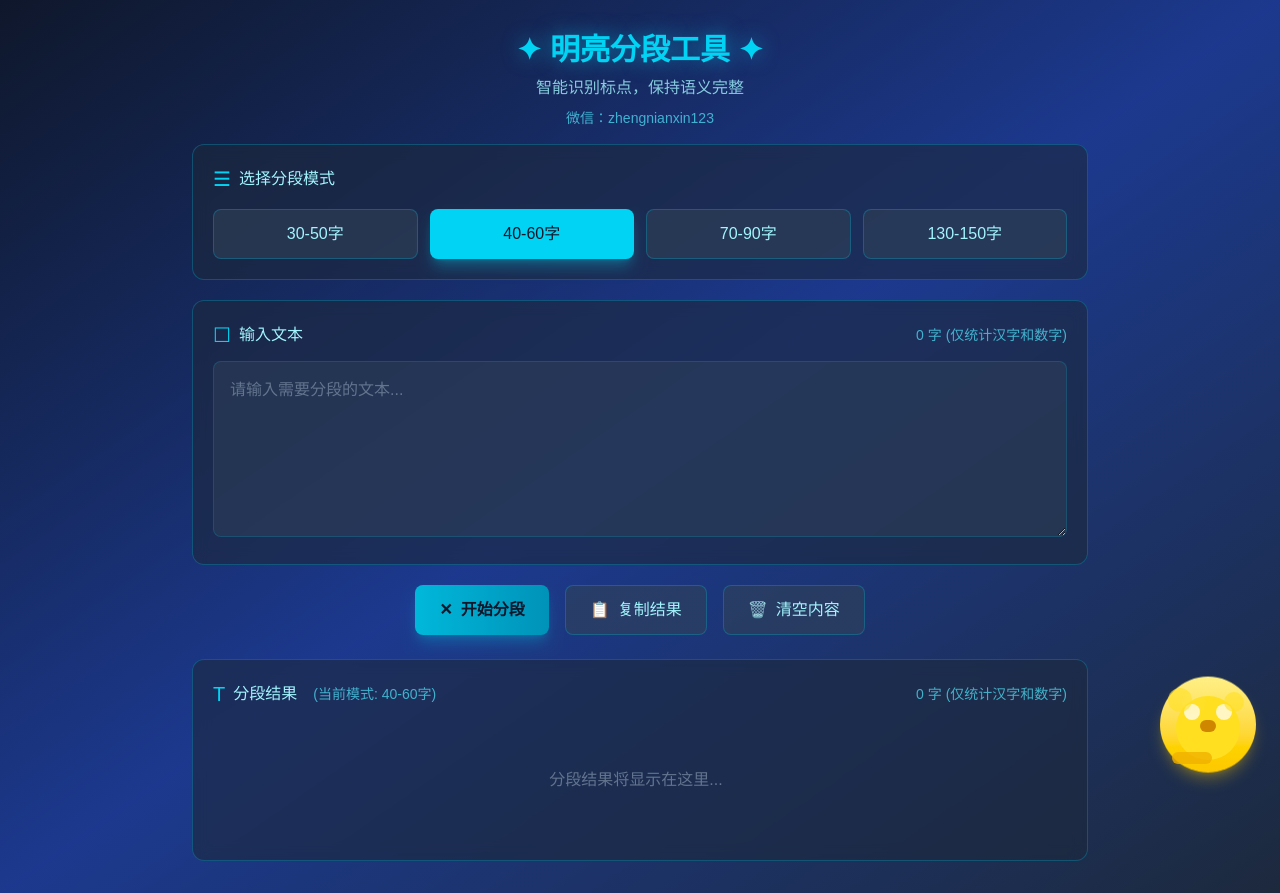
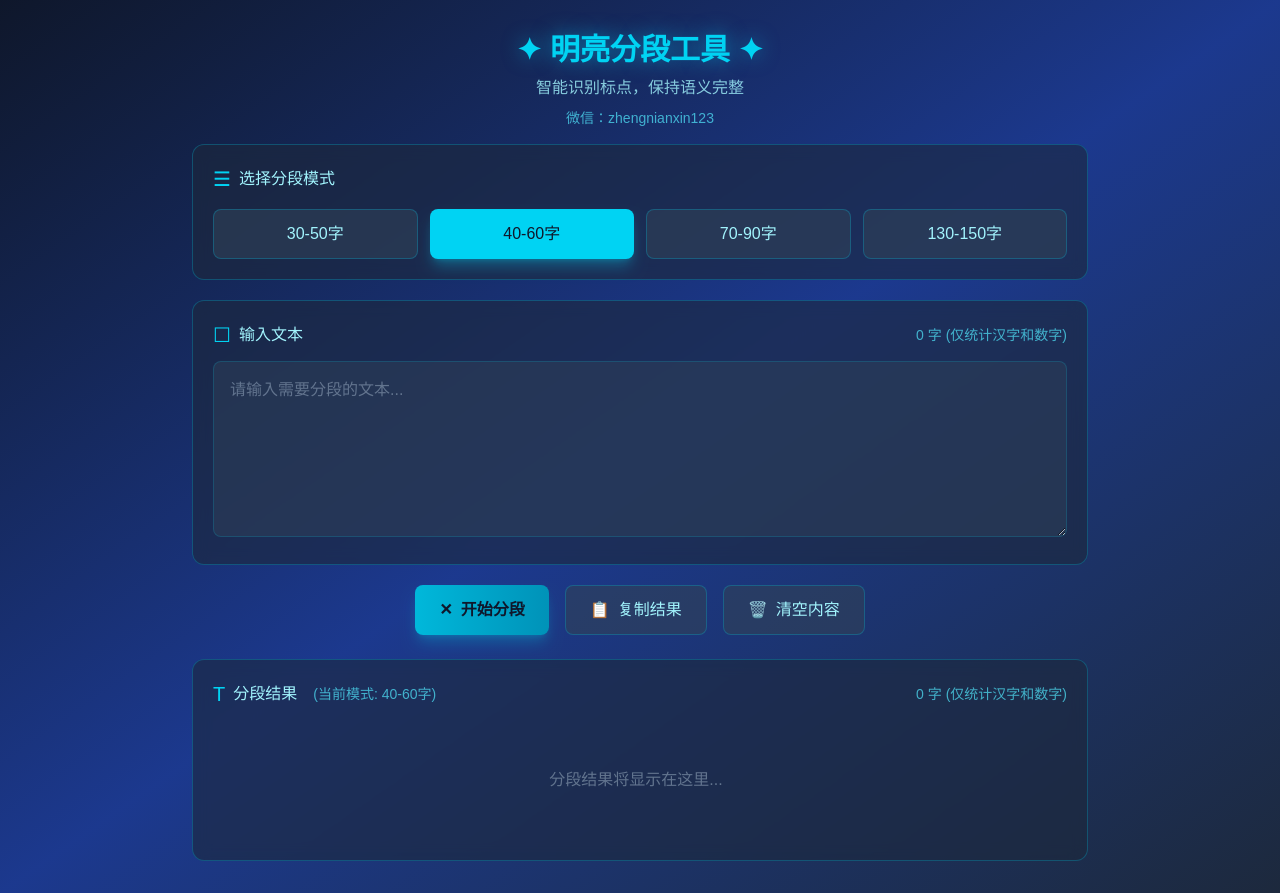
Before and after one commit to juezhinigulasi/separate, a Next.js app: page / in a window 1280 px wide. Built offline with nearby package versions, Linux system fonts and the light colour scheme.

Commit message:
remove dog animation

```diff
--- a/src/app/page.tsx
+++ b/src/app/page.tsx
@@ -254,27 +254,6 @@ export default function Home() {
           </div>
         </div>
 
-        <div className="fixed bottom-6 right-6 z-50">
-          <div className="relative cursor-pointer group">
-            <div className="relative w-24 h-24">
-              <div className="absolute inset-0 bg-gradient-to-b from-yellow-200 to-yellow-400 rounded-full animate-bounce shadow-lg shadow-yellow-400/30"></div>
-              <div className="absolute top-4 left-4 w-16 h-16 bg-yellow-300 rounded-full">
-                <div className="absolute top-2 left-2 w-4 h-4 bg-white rounded-full animate-pulse"></div>
-                <div className="absolute top-2 right-2 w-4 h-4 bg-white rounded-full animate-pulse"></div>
-                <div className="absolute top-6 left-6 w-4 h-3 bg-yellow-600 rounded-full"></div>
-                <div className="absolute -top-2 -left-2 w-6 h-6 bg-yellow-300 rounded-full opacity-60"></div>
-                <div className="absolute -top-1 -right-1 w-5 h-5 bg-yellow-300 rounded-full opacity-60"></div>
-                <div className="absolute top-0 left-3 w-3 h-3 bg-yellow-200 rounded-full animate-ping"></div>
-                <div className="absolute top-0 right-3 w-3 h-3 bg-yellow-200 rounded-full animate-ping" style={{ animationDelay: '0.5s' }}></div>
-              </div>
-              <div className="absolute bottom-3 left-3 w-10 h-3 bg-yellow-500 rounded-full opacity-80"></div>
-            </div>
-            <div className="absolute -bottom-6 left-1/2 transform -translate-x-1/2 bg-slate-800/80 text-cyan-300 text-xs px-2 py-1 rounded opacity-0 group-hover:opacity-100 transition-opacity whitespace-nowrap">
-              汪汪！帮你分段
-            </div>
-          </div>
-        </div>
-
       </div>
     </div>
   );
```
